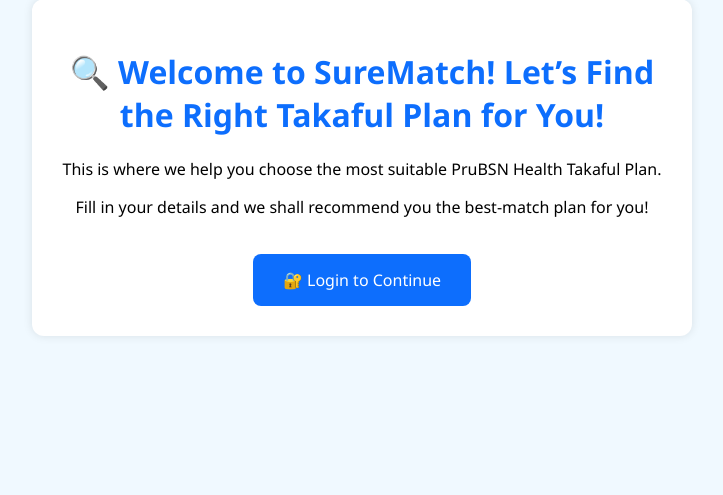
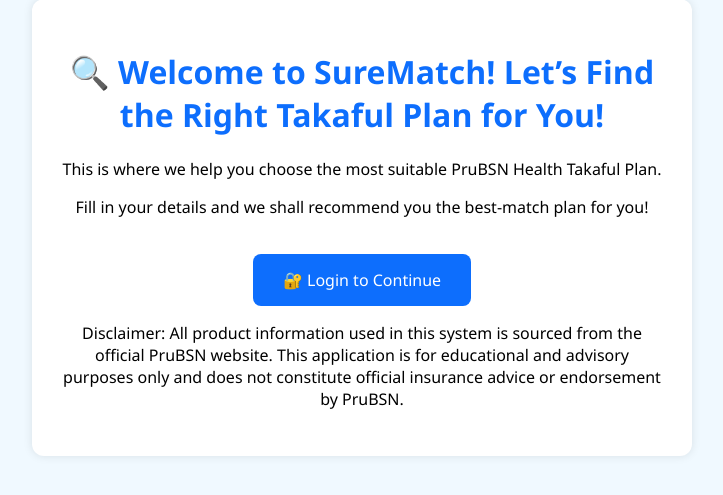
Before and after one commit to imansof/ExpertSystemTakaful, a Flask app: page / in a window 1280 px wide. Shown: the part 49-544 px from the top of the page, without its empty margins (278-1001 px from the left). Run offline with Flask 3, Linux system fonts and the light colour scheme; parts of the project's set-up code (start-up, migrations or seed data) failed here and were passed over.

Commit message:
Add disclaimer to home page
Added a disclaimer paragraph regarding product information and usage.

```diff
--- a/templates/home.html
+++ b/templates/home.html
@@ -43,6 +43,13 @@
 
         <!-- ✅ Link to Login Page -->
         <a href="{{ url_for('login') }}" class="start-button">🔐 Login to Continue</a>
+
+        <!-- 📌 Disclaimer -->
+        <p class="disclaimer">
+            Disclaimer: All product information used in this system is sourced from the official PruBSN website.
+            This application is for educational and advisory purposes only and does not constitute official
+            insurance advice or endorsement by PruBSN.
+        </p>
     </div>
 </body>
 </html>
```
